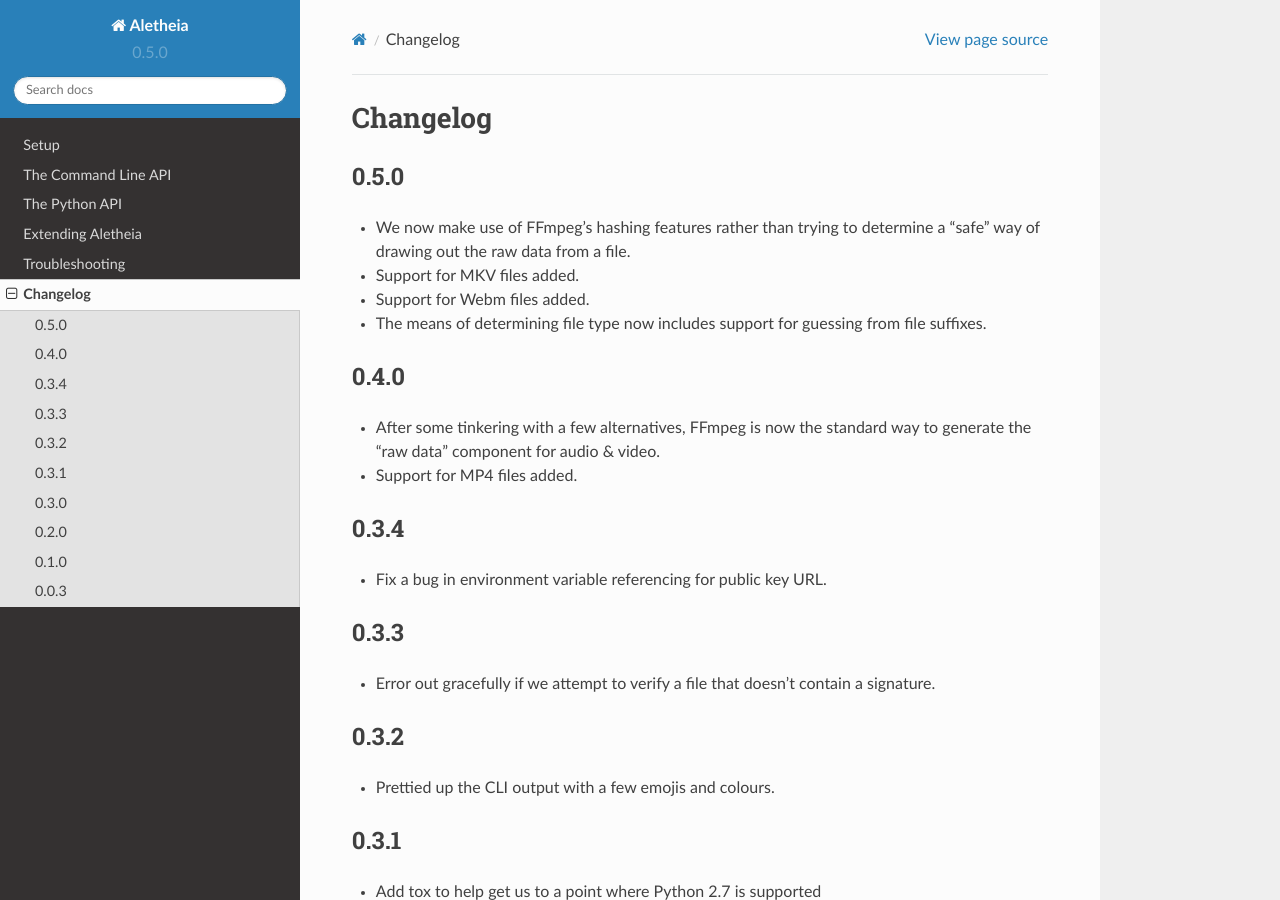
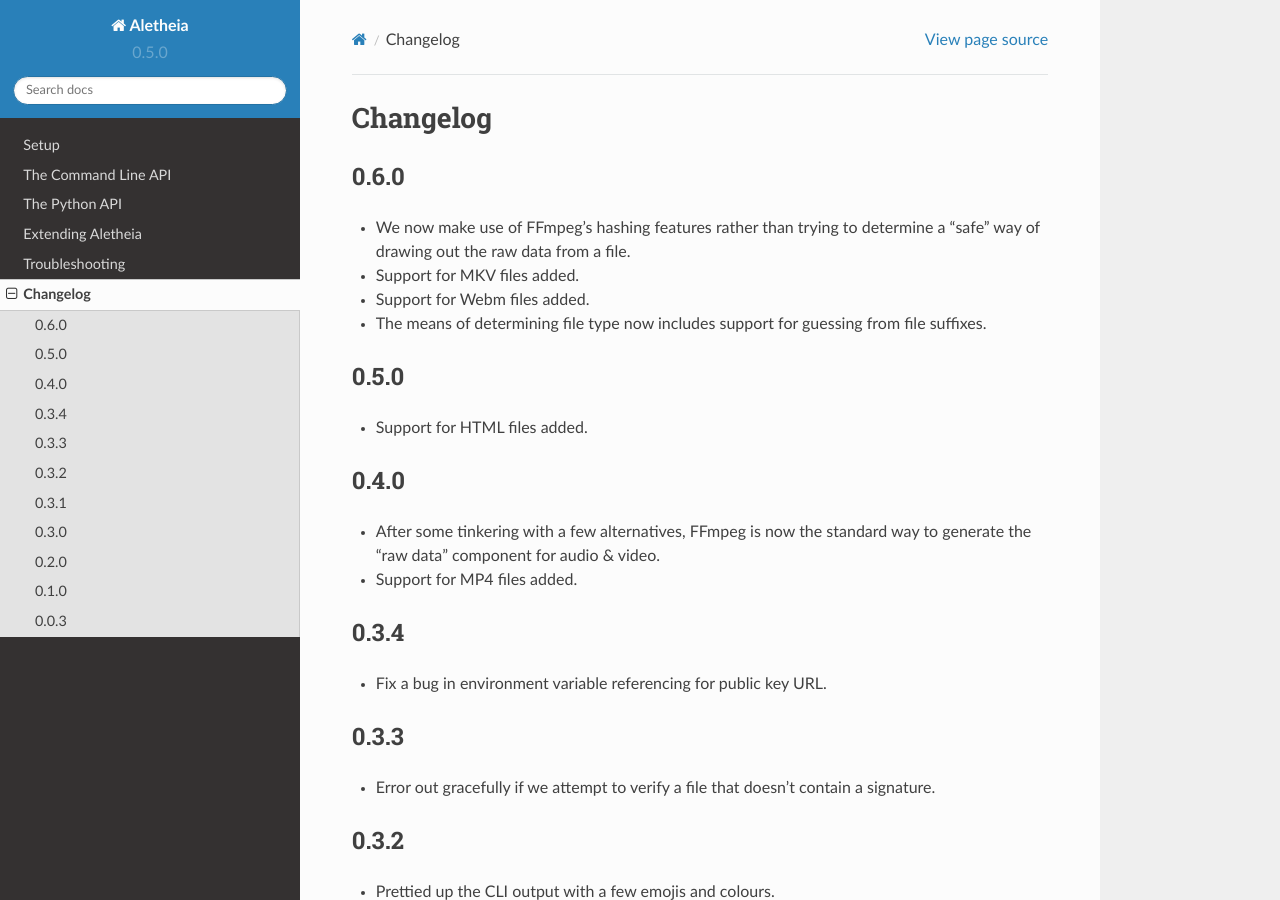
Before and after one commit to danielquinn/pyletheia, a Sphinx documentation site: the page built from docs/changelog.rst, in a window 1280 px wide and 900 px high. Built offline with Sphinx 7.4.7 and the Read the Docs theme 2.0.0, drawn with Linux system fonts in a browser that asks for light colours.

Commit message:
Fix the version numbers in the changelog

```diff
--- a/docs/changelog.rst
+++ b/docs/changelog.rst
@@ -3,7 +3,7 @@
 Changelog
 #########
 
-0.5.0
+0.6.0
 =====
 * We now make use of FFmpeg's hashing features rather than trying to determine
   a "safe" way of drawing out the raw data from a file.
@@ -11,6 +11,10 @@ Changelog
 * Support for Webm files added.
 * The means of determining file type now includes support for guessing from
   file suffixes.
+
+0.5.0
+=====
+* Support for HTML files added.
 
 0.4.0
 =====
```
